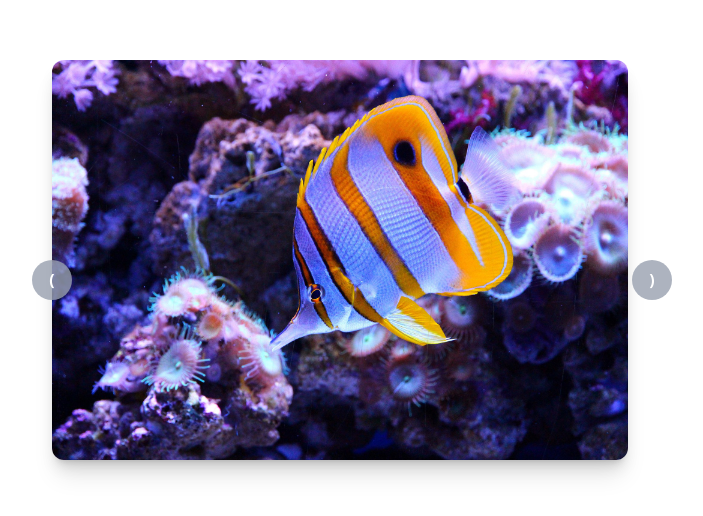
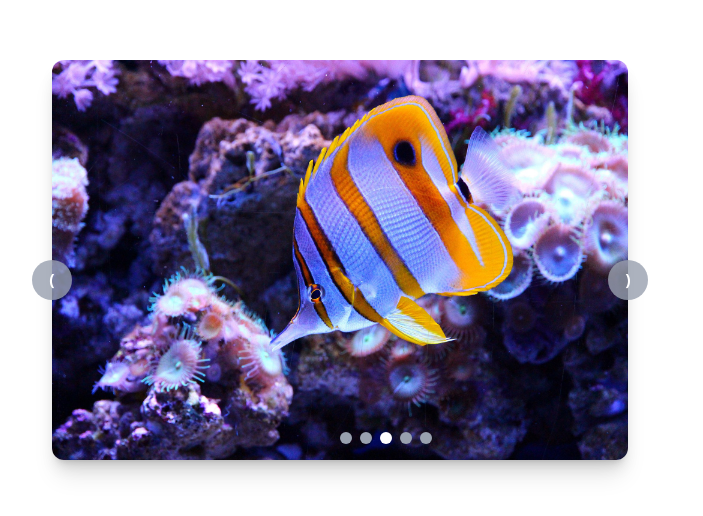
Before and after one commit to VishalOz/ReactImageCarousel, a React (Vite) app: page / in a window 1280 px wide. Shown: the part 140-656 px from the top of the page, without its empty margins (300-1003 px from the left). Built offline with nearby package versions, Linux system fonts and the light colour scheme.

Commit message:
add dots

```diff
--- a/src/App.jsx
+++ b/src/App.jsx
@@ -33,7 +33,18 @@ const App = () => {
   return (
     <div className="flex justify-center items-center h-[100vh] w-full max-w-xl mx-auto">
       <div className="w-[600px] h-[400px] rounded-xl shadow-lg relative">
-        <img src={images[count]} alt={`image${count+1}`} className="rounded-xl shadow-lg w-[600px] h-[400px] shadow-xl"/>
+
+        <img src={images[count]} alt={`image${count+1}`} className="
+        rounded-xl shadow-lg w-[600px] h-[400px] shadow-xl transition-opacity duration-5000"/>
+
+        <div className='absolute bottom-4 left-1/2 -tranlate-x-5 flex space-x-2'>
+          {images.map((_, idx) => (
+            <button
+            key={idx}
+            onclick={ () => setCount(idx)}
+            className={`w-3 h-3 rounded-full ${idx === count ? 'bg-white' : 'bg-gray-400'}` }></button>
+          ))}
+        </div>
 
         <button
         onClick={toPrev}
@@ -43,7 +54,7 @@ const App = () => {
         </button>
         <button
         onClick={toNext}
-        className=" absolute top-1/2 left-150 -translate-x-1/2 w-10 h-10
+        className=" absolute top-1/2 left-144 -translate-x-1/2 w-10 h-10
          font-bold bg-gray-400/80 p-b-3 rounded-full text-white hover:bg-gray-300 cursor-pointer">
           )
         </button>
--- a/src/index.css
+++ b/src/index.css
@@ -1 +1,5 @@
 @import "tailwindcss";
+
+.transition-opacity {
+    transition: opacity 0.5s ease-in-out;
+}
```
